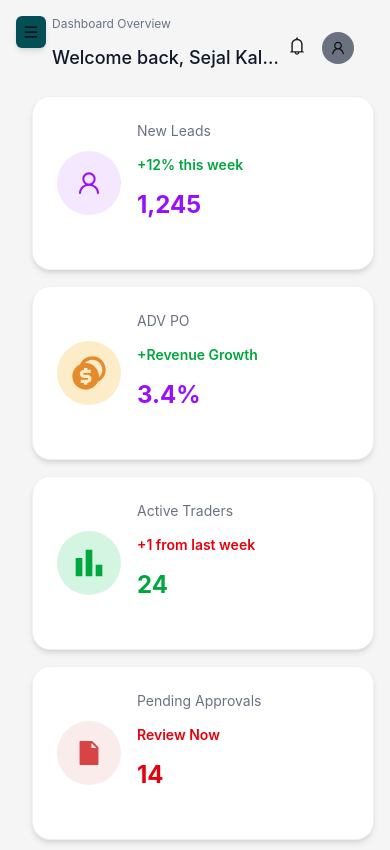
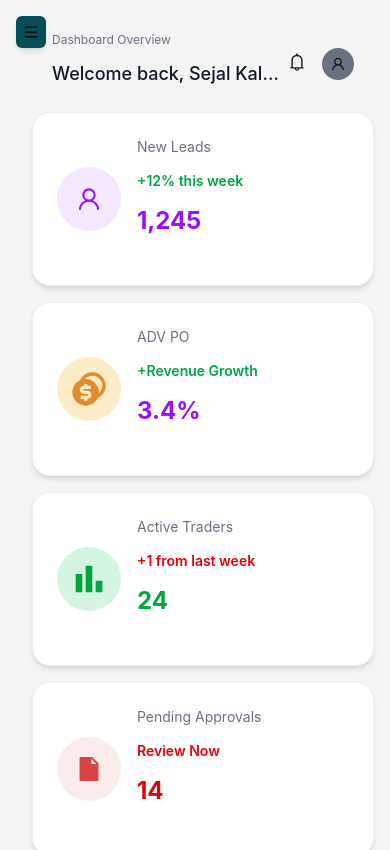
Before and after one commit to ajaykumavat0815/Alteia, a React (Vite) app: page / in a window 390 px wide. Shown: the top 850 px of the page. Built offline with nearby package versions, Linux system fonts and the light colour scheme.

Commit message:
Add responsive

```diff
--- a/src/common/DashboardHeader.jsx
+++ b/src/common/DashboardHeader.jsx
@@ -19,13 +19,13 @@ const DashboardHeader = ({
     >
       {/* Left side (title + subtitle) */}
 
-      <div className="flex flex-col min-w-0 pl-5 sm:pl-0">
+      <div className="flex flex-col min-w-0 pl-5 sm:pl-0 ">
         {reverseOrder ? (
           <>
             <h2 className="text-lg sm:text-2xl font-semibold text-gray-900 truncate">
               {title}
             </h2>
-            <p className="text-xs sm:text-sm text-gray-500 truncate mb-0">
+            <p className="text-xs sm:text-sm text-gray-500 truncate mt-3 mb-0">
               {subtitle}
             </p>
           </>
--- a/src/pages/Dashboard.jsx
+++ b/src/pages/Dashboard.jsx
@@ -113,10 +113,12 @@ const Dashboard = () => {
 
   return (
     <Layout id="dashboardLayout">
-      <DashboardHeader
-        title="Welcome back, Sejal Kalyani!"
-        subtitle="Dashboard Overview"
-      />
+      <div className="mt-4">
+        <DashboardHeader
+          title="Welcome back, Sejal Kalyani!"
+          subtitle="Dashboard Overview"
+        />
+      </div>
       <Content id="dashboardContent">
         {/* Stats Cards */}
         <Row gutter={[16, 16]} className="mb-6">
--- a/src/pages/Funds.jsx
+++ b/src/pages/Funds.jsx
@@ -241,10 +241,12 @@ const Funds = () => {
 
   return (
     <Layout>
-      <DashboardHeader
-        title="Browse and explore every available investment opportunity in one place."
-        subtitle="Trades management"
-      />
+      <div className="mt-4">
+        <DashboardHeader
+          title="Browse and explore every available investment opportunity in one place."
+          subtitle="Trades management"
+        />
+      </div>
       <div className="mt-2">
         <div className="bg-white rounded-lg shadow-sm border border-gray-200 p-5 m-5">
           <div className="flex flex-col sm:flex-row justify-between items-start sm:items-center mb-4 gap-4">
--- a/src/pages/PortfolioROI.jsx
+++ b/src/pages/PortfolioROI.jsx
@@ -65,11 +65,13 @@ const PortfolioROI = ({ searchValue, onSearchChange, onSearchSubmit }) => {
   };
 
   return (
-    <div className="p-4 sm:p-6 lg:p-8 bg-gray-100 min-h-screen">
+    <div className="sm:p-6 lg:p-8 bg-gray-100 min-h-screen">
+      {/* <div className="mt-4"> */}
       <DashboardHeader
         title="Track your portfolio's performance and analyze monthly returns at a glance."
         subtitle="ROI Overview"
       />
+      {/* </div> */}
 
       <Card className="border-2 border-cyan-500 rounded-lg p-4 sm:p-6 bg-white mt-4">
         {/* Header: Portfolio title + actions */}
```
